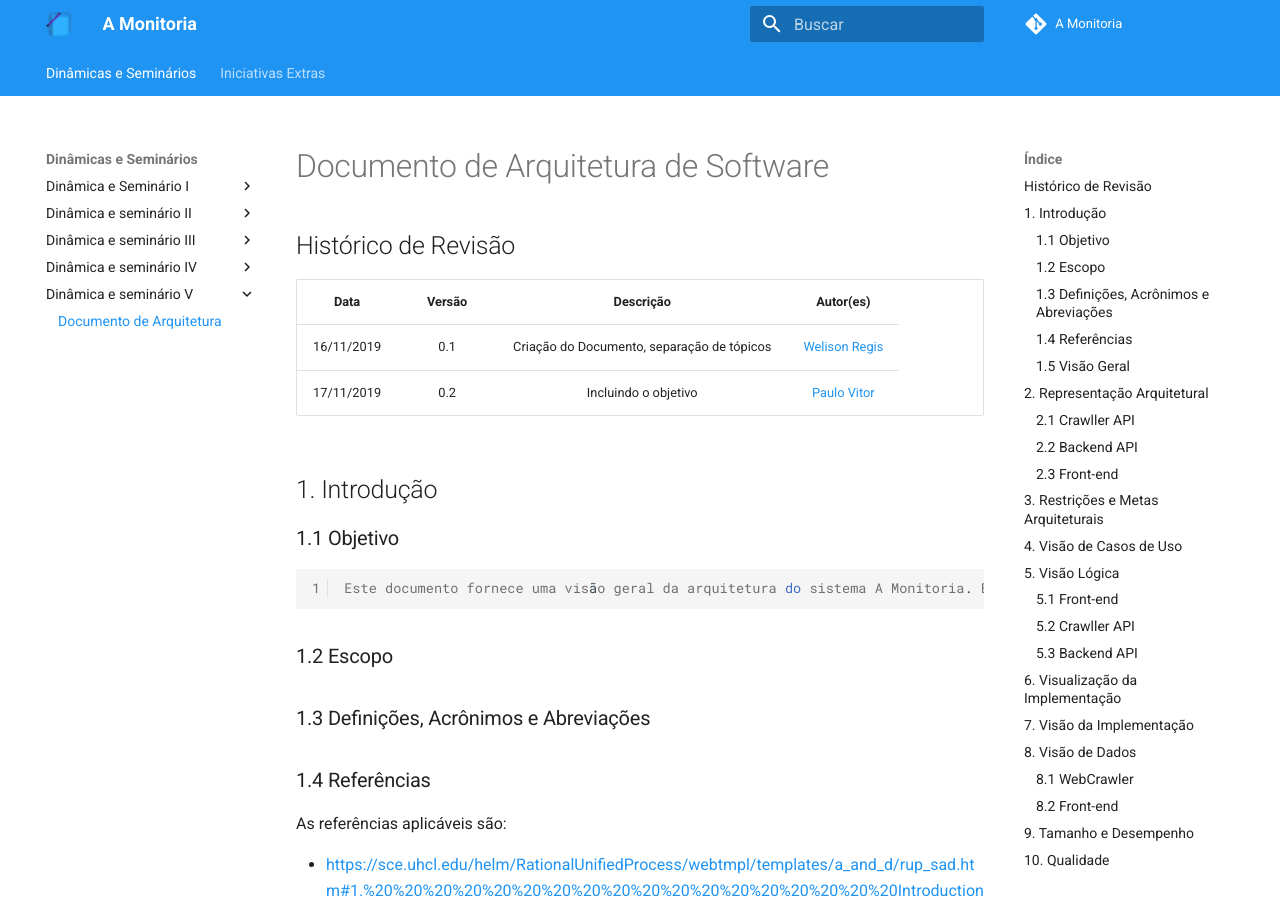
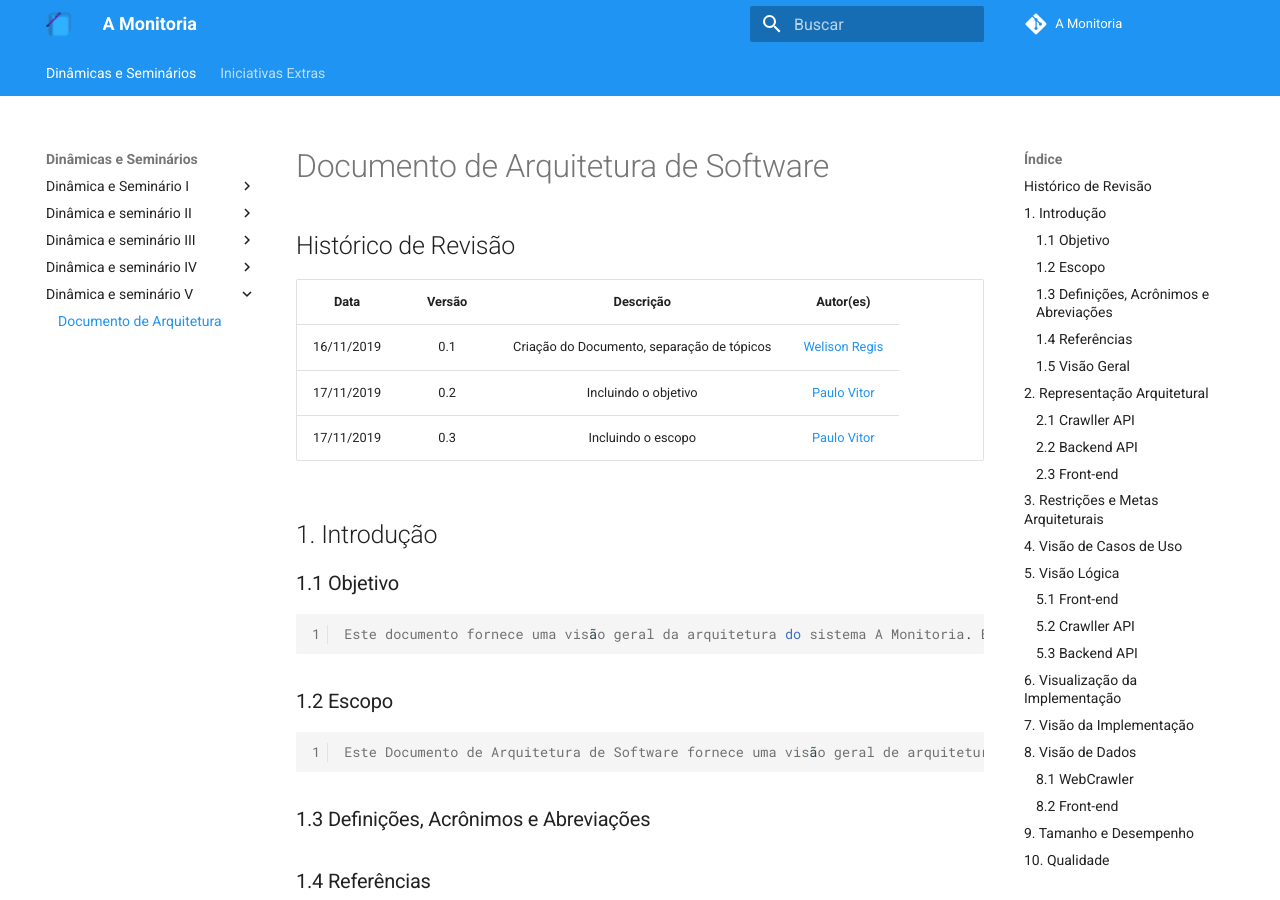
Before and after one commit to 2019-2-arquitetura-desenho/wiki, an MkDocs documentation site: the page built from docs/dinamica_seminario_V/documento_arquitetura.md, in a window 1280 px wide and 900 px high. Built offline with MkDocs 1.6.1 and Material for MkDocs 9.7.7, drawn with Linux system fonts in a browser that asks for light colours; comment, search, counter and statistics services are not loaded; old or Windows-style settings are respelled for this version of MkDocs.

Commit message:
Adding project scope to Architecture Document

```diff
--- a/docs/dinamica_seminario_V/documento_arquitetura.md
+++ b/docs/dinamica_seminario_V/documento_arquitetura.md
@@ -6,6 +6,7 @@
 |:--------:|:--------:|:----------------------:|:------------------:|
 | 16/11/2019 | 0.1 | Criação do Documento, separação de tópicos | [Welison Regis](https://github.com/WelisonR) |
 | 17/11/2019 | 0.2 | Incluindo o objetivo | [Paulo Vitor](https://github.com/PauloVitorRocha) |
+| 17/11/2019 | 0.3 | Incluindo o escopo | [Paulo Vitor](https://github.com/PauloVitorRocha) |
 
 
 ## 1. Introdução
@@ -15,6 +16,7 @@
     Este documento fornece uma visão geral da arquitetura do sistema A Monitoria. Ele tem como objetivo capturar e demonstrar as decisões da equipe com relação ao escopo  arquitetural do projeto.
 
 ### 1.2 Escopo
+    Este Documento de Arquitetura de Software fornece uma visão geral de arquitetura do sistema A Monitoria. A Monitoria está sendo desenvolvido por alunos da UnB-FGA com o intuito de melhorar e facilitar o cadastro dos alunos em uma monitoria, de modo a deixar mais transparente e veloz o processo de seleção.
 
 ### 1.3 Definições, Acrônimos e Abreviações
 
```
